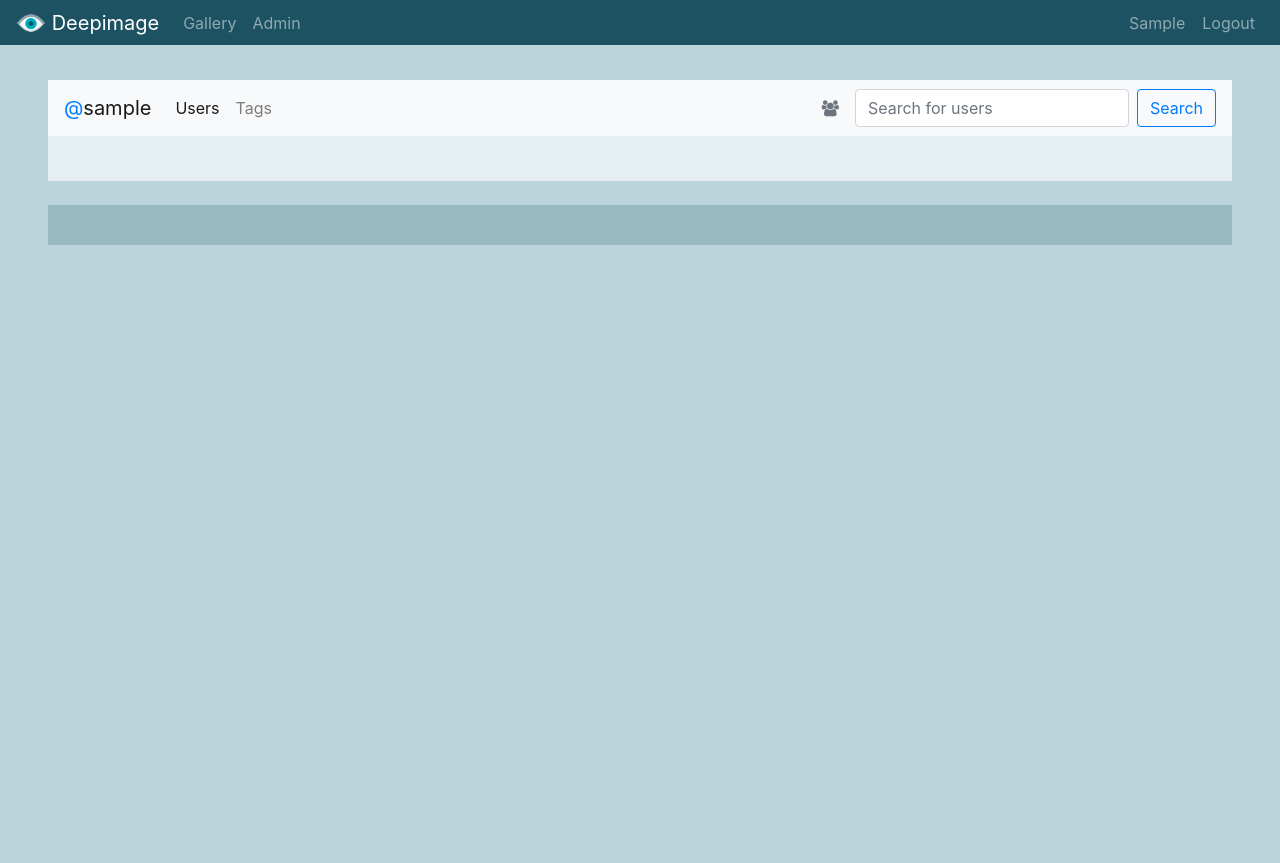
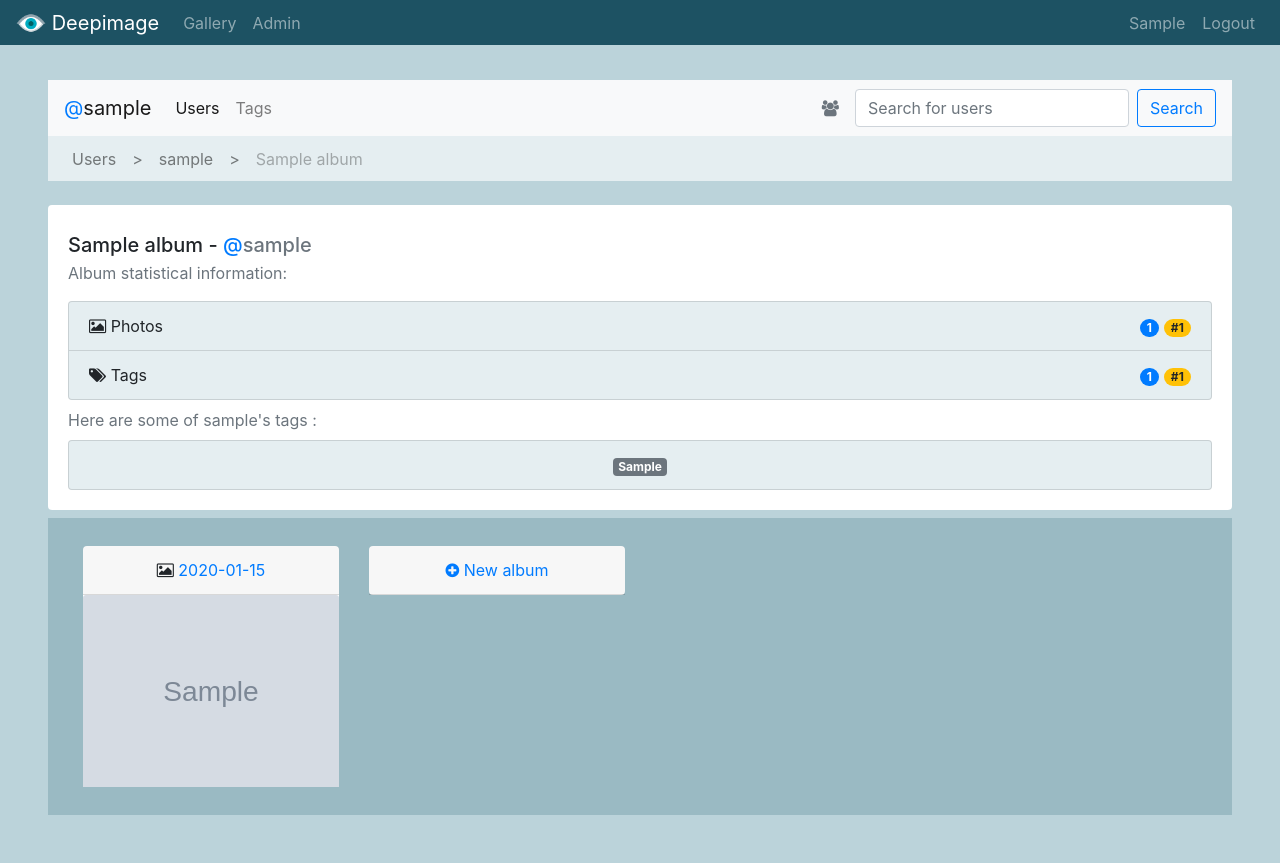
Before and after one commit to mihai-craciun/deepimage, a Django app: a page that uses webimage/templates/webimage/gallery/album.html in a window 1280 px wide. Before the commit the page ends 245 px from the top, so only its background shows below. Run offline with Django 3.2, Linux system fonts and the light colour scheme; a user stored in the database is signed in; tables that the repository leaves empty hold one stand-in row (values such as "Sample post"); grey boxes marked "Sample" are stand-in pictures; some libraries are stand-ins or nearby versions.

Commit message:
added album wiew ( partially ), media URL media ROOT, changed saving title of image

```diff
--- a/deepimage/settings.py
+++ b/deepimage/settings.py
@@ -59,6 +59,7 @@ TEMPLATES = [
         'APP_DIRS': True,
         'OPTIONS': {
             'context_processors': [
+                'django.template.context_processors.media',
                 'django.template.context_processors.debug',
                 'django.template.context_processors.request',
                 'django.contrib.auth.context_processors.auth',
@@ -119,3 +120,7 @@ USE_TZ = True
 # https://docs.djangoproject.com/en/2.0/howto/static-files/
 
 STATIC_URL = '/static/'
+
+MEDIA_URL = '/'
+
+MEDIA_ROOT = os.path.join(BASE_DIR, 'public')
--- a/webimage/models.py
+++ b/webimage/models.py
@@ -1,14 +1,14 @@
 from django.db import models
 from django.core.validators import RegexValidator, MinLengthValidator
 from django.contrib.auth.models import User
-from time import strftime
+from datetime import datetime
 from uuid import uuid4
 
 
 def get_upload_path(instance, filename):
     return '/'.join(
-        ['public', instance.album.user.username, str(instance.album.id),
-         '{0}_{1}.{2}'.format(strftime('%d%m%Y%H%M%S'), '.'.join(filename.split('.')[:-1]), filename.split('.')[-1])])
+        [instance.album.user.username, str(instance.album.uuid),
+         '{0}.{1}'.format(datetime.utcnow().strftime('%d-%m-%Y_%H-%M-%S.%f'),filename.split('.')[-1])])
 
 
 # Create your models here.
--- a/webimage/templates/webimage/gallery/album.html
+++ b/webimage/templates/webimage/gallery/album.html
@@ -1 +1,122 @@
 {% extends 'webimage/gallery.html' %}
+{% block navigation %}
+    <li class="nav-item">
+        <a class="nav-link" href="{% url 'webimage:gallery' %}">Users</a>
+    </li>
+    <li>
+        <div class="nav-link"> ></div>
+    </li>
+    <li class="nav-item">
+        <a class="nav-link" href="{% url 'webimage:gallery_user' profile.username %}">{{ profile.username }}</a>
+    </li>
+    <li>
+        <div class="nav-link"> ></div>
+    </li>
+    <li class="nav-item">
+        <a class="nav-link disabled">{{ album.name }}</a>
+    </li>
+{% endblock %}
+{% block mainitem %}
+    <div class="card mb-2">
+        <div class="card-body">
+            <h5 class="mt-2 mb-1">
+                    <span class="text">
+                        {{ album.name }}
+                    </span>
+                <span> - </span>
+                <span class="text-primary">@</span><span class="text-secondary">{{ profile.username }}</span>
+            </h5>
+            <p class="text-secondary">
+                Album statistical information:
+            </p>
+            <ul class="list-group">
+                <li class="list-group-item bg-di-2xlighter">
+                    <div class="float-left">
+                        <span class="fa fa-photo"></span>
+                        <span>Photos</span>
+                    </div>
+                    <div class="float-right">
+                        <span class="badge badge-pill badge-primary">{{ photos_count }}</span>
+                        <span class="badge badge-pill badge-warning">#{{ photos_rank }}</span>
+                    </div>
+                </li>
+                <li class="list-group-item bg-di-2xlighter">
+                    <div class="float-left">
+                        <span class="fa fa-tags"></span>
+                        <span>Tags</span>
+                    </div>
+                    <div class="float-right">
+                        <span class="badge badge-pill badge-primary">{{ tags_count }}</span>
+                        <span class="badge badge-pill badge-warning">#{{ tags_rank }}</span>
+                    </div>
+                </li>
+            </ul>
+            <p class="text-secondary mt-2 mb-2">
+                Here are some of {{ profile.username }}'s tags :
+            </p>
+            <ul class="list-group">
+                <li class="list-group-item text-center bg-di-2xlighter">
+                    {% if tags_list|length != 0 %}
+                        {% for tag in tags_list %}
+                            <a class="badge badge-secondary"
+                               href="{% url 'webimage:gallery_tags_tag' tag.tag %}">{{ tag.tag }}</a>
+                        {% endfor %}
+                    {% else %}
+                        <span class="text-secondary">{{ profile.username }} has no tags yet. :(</span>
+                    {% endif %}
+                </li>
+            </ul>
+        </div>
+    </div>
+
+{% endblock %}
+{% block gallery %}
+    {% if photos|length > 0 %}
+        {% for p in photos %}
+            <div class="col-sm-6 col-md-4 col-lg-3 mt-2 mb-2">
+                <div class="card">
+                    <div class="card-header text-center">
+                        <i class="fa fa-photo"></i>
+                        <a class="card-link"
+                           href="{% url 'webimage:gallery_user_album_photo' profile.username album.uuid p.photo.uuid %}">
+                            <span class="text">{{ p.photo.created_at|date:'Y-m-d' }}</span>
+                        </a>
+                    </div>
+                    <ul class="list-group">
+                         <a class="card-link"
+                           href="{% url 'webimage:gallery_user_album_photo' profile.username album.uuid p.photo.uuid %}">
+                           <img class="card-img-top" src="{{ p.photo.photo.url }}">
+                        </a>
+{#                        <li class="list-group-item">#}
+{#                            <span class="float-left">Photos</span>#}
+{#                            <span class="float-right">#}
+{#                                <span class="badge badge-pill badge-primary">{{ album.photos }}</span>#}
+{#                            </span>#}
+{#                        </li>#}
+{#                        <li class="list-group-item">#}
+{#                            <span class="float-left">Tags</span>#}
+{#                            <span class="float-right"><span class="float-right">#}
+{#                                <span class="badge badge-pill badge-primary">{{ album.tags }}</span>#}
+{#                            </span></span>#}
+{#                        </li>#}
+                    </ul>
+                </div>
+            </div>
+        {% endfor %}
+    {% else %}
+        {% if user != profile %}
+            <div class="text-center w-100">
+                <span class="text color-di">{{ profile.username }} has no albums yet :(</span>
+            </div>
+        {% endif %}
+    {% endif %}
+    {% if user == profile %}
+        <div class="col-sm-6 col-md-4 col-lg-3 mt-2 mb-2">
+            <div class="card">
+                <div class="card-header text-center">
+                    <a class="card-link" href="#"><i class="fa fa-plus-circle"></i> New album</a>
+                </div>
+            </div>
+        </div>
+    {% endif %}
+{% endblock %}
--- a/webimage/urls.py
+++ b/webimage/urls.py
@@ -1,6 +1,8 @@
 from django.urls import path, include
 from django.contrib.auth.decorators import login_required
 from .views import views, gallery
+from django.conf.urls.static import static
+from django.conf import settings
 
 
 def auth_required(view):
@@ -22,3 +24,5 @@ urlpatterns = [
         path('<str:user>/<uuid:album>/<uuid:photo>/', auth_required(gallery.PhotoView), name='gallery_user_album_photo')
     ])),
 ]
+if settings.DEBUG:
+    urlpatterns += static(settings.MEDIA_URL, document_root=settings.MEDIA_ROOT)
--- a/webimage/views/gallery.py
+++ b/webimage/views/gallery.py
@@ -3,7 +3,8 @@ from django.shortcuts import render
 from django.views.generic import View
 from ..models import User, Album, Photo, PhotoTag, Tag
 from .models.userview import user_albums_rank, user_photos_rank, user_tags_rank, user_tags, user_albums, user_photos
-from .models.albumview import album_photos, album_tags
+from .models.albumview import album_photos, album_tags, album_photos_rank, album_tags_rank
+from .models.photoview import photo_tags
 from .models.tagview import tag_phototags
 
 
@@ -96,9 +97,33 @@ class UserView(View):
 
 class AlbumView(View):
     def get(self, request, user, album):
+        user = UserView.get_profile_or_404(user)
+        album = AlbumView.get_album_or_404(album)
+        photos = album_photos(album)
+        tags = album_tags(album)
+        context = {
+            'profile': user,
+            'album': album,
+            'photos_count': album_photos(album).count(),
+            'photos_rank': album_photos_rank(album),
+            'tags_count': tags.count(),
+            'tags_rank': album_tags_rank(album),
+            'tags_list': tags,
+            'photos': list(map(lambda photo: {
+                'photo': photo,
+                'tags': photo_tags(photo)
+            }, photos))
+        }
         return render(request, 'webimage/gallery/album.html',
-                      RenderObject.create(Fields.Users, True))
+                      RenderObject.create(Fields.Users, True, context))
 
+    @staticmethod
+    def get_album_or_404(album):
+        try:
+            album = Album.objects.get(uuid=album)
+            return album
+        except Album.DoesNotExist:
+            raise Http404("The album you're trying to acces does not exist")
 
 class PhotoView(View):
     def get(self, request, user, album, photo):
--- a/webimage/views/models/albumview.py
+++ b/webimage/views/models/albumview.py
@@ -1,4 +1,4 @@
-from webimage.models import Photo, Tag
+from webimage.models import Photo, Tag, Album
 from .photoview import photo_tags
 
 
@@ -13,3 +13,17 @@ def album_tags(album):
     for photo in photos:
         tags = tags | photo_tags(photo)
     return tags.distinct()
+
+
+def album_photos_rank(album):
+    return user_rank(album, album_photos)
+
+
+def album_tags_rank(album):
+    return user_rank(album, album_tags)
+
+
+def user_rank(album, album_model):
+    my_model = album_model(album).count()
+    other_scores = list(map(lambda u: album_model(u).count(), Album.objects.all()))
+    return len(list(filter(lambda c: c > my_model, other_scores))) + 1
```
